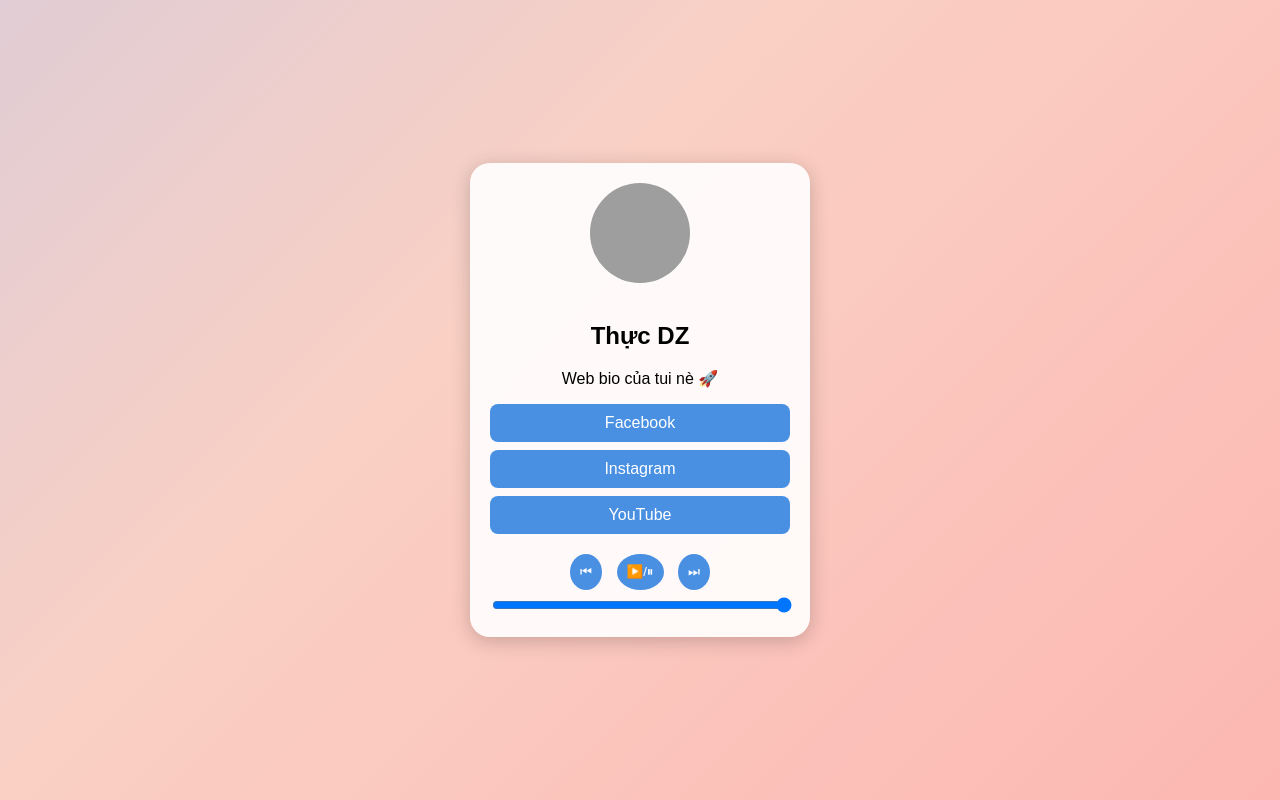
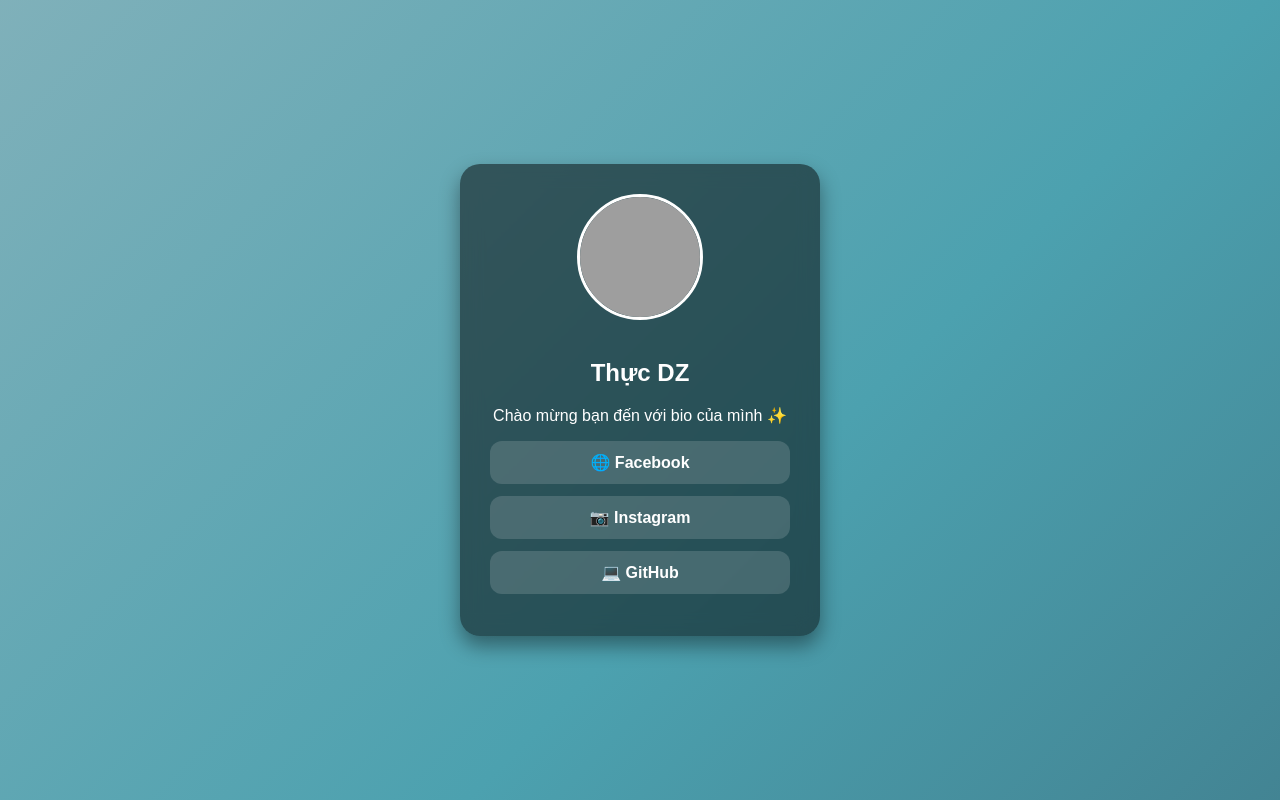
Before and after one commit to DONI1610/doni, a plain HTML site: page index.html in a window 1280 px wide. Drawn offline with Linux system fonts and the light colour scheme; grey boxes are pictures that could not be loaded.

Commit message:
Update index.html

```diff
--- a/index.html
+++ b/index.html
@@ -1,135 +1,88 @@
-
 <!DOCTYPE html>
 <html lang="vi">
 <head>
-  <meta charset="UTF-8">
-  <meta name="viewport" content="width=device-width, initial-scale=1.0">
-  <title>Bio Link</title>
+  <meta charset="UTF-8" />
+  <meta name="viewport" content="width=device-width, initial-scale=1.0"/>
+  <title>Bio</title>
   <style>
     body {
       margin: 0;
       font-family: Arial, sans-serif;
+      color: white;
       height: 100vh;
       display: flex;
       justify-content: center;
       align-items: center;
-      background: linear-gradient(-45deg, #ff9a9e, #fad0c4, #a1c4fd, #c2e9fb);
+      background: linear-gradient(-45deg, #2c3e50, #4ca1af, #bdc3c7, #2c3e50);
       background-size: 400% 400%;
-      animation: gradientBG 15s ease infinite;
+      animation: gradientBG 20s ease infinite;
+      overflow: hidden;
     }
-
     @keyframes gradientBG {
-      0% {background-position: 0% 50%;}
-      50% {background-position: 100% 50%;}
-      100% {background-position: 0% 50%;}
+      0% { background-position: 0% 50%; }
+      50% { background-position: 100% 50%; }
+      100% { background-position: 0% 50%; }
     }
 
     .card {
-      background: rgba(255,255,255,0.9);
+      background: rgba(0, 0, 0, 0.5);
       border-radius: 20px;
-      padding: 20px;
+      padding: 30px;
       text-align: center;
-      box-shadow: 0 4px 20px rgba(0,0,0,0.2);
       width: 300px;
+      box-shadow: 0 10px 20px rgba(0,0,0,0.4);
+      backdrop-filter: blur(10px);
+      animation: fadeIn 1.5s ease;
+    }
+    @keyframes fadeIn {
+      from { opacity: 0; transform: translateY(20px); }
+      to { opacity: 1; transform: translateY(0); }
     }
 
-    .card img {
-      width: 100px;
-      height: 100px;
+    .avatar {
+      width: 120px;
+      height: 120px;
       border-radius: 50%;
+      border: 3px solid white;
+      object-fit: cover;
       margin-bottom: 15px;
+      transition: transform 0.3s ease;
+    }
+    .avatar:hover {
+      transform: scale(1.1) rotate(5deg);
     }
 
     .links a {
       display: block;
-      margin: 8px 0;
-      padding: 10px;
-      background: #4a90e2;
+      margin: 12px 0;
+      padding: 12px;
+      background: rgba(255,255,255,0.15);
       color: white;
+      font-weight: bold;
       text-decoration: none;
-      border-radius: 8px;
-      transition: 0.3s;
+      border-radius: 12px;
+      transition: all 0.3s ease;
+      box-shadow: 0 0 0 rgba(255,255,255,0);
     }
-
     .links a:hover {
-      background: #357ABD;
-    }
-
-    .player {
-      margin-top: 15px;
-    }
-
-    .player button {
-      margin: 5px;
-      padding: 10px;
-      border: none;
-      border-radius: 50%;
-      background: #4a90e2;
-      color: white;
-      cursor: pointer;
-    }
-
-    .player input[type="range"] {
-      width: 100%;
+      background: rgba(255,255,255,0.3);
+      transform: scale(1.05);
+      box-shadow: 0 0 15px rgba(255,255,255,0.6);
     }
   </style>
 </head>
 <body>
+
   <div class="card">
-    <img src="https://i.pravatar.cc/300" alt="Avatar">
+    <img src="https://i.pravatar.cc/300" alt="Avatar" class="avatar" />
     <h2>Thực DZ</h2>
-    <p>Web bio của tui nè 🚀</p>
+    <p>Chào mừng bạn đến với bio của mình ✨</p>
     <div class="links">
-      <a href="#">Facebook</a>
-      <a href="#">Instagram</a>
-      <a href="#">YouTube</a>
-    </div>
-
-    <div class="player">
-      <audio id="audio" src="https://www.soundhelix.com/examples/mp3/SoundHelix-Song-1.mp3"></audio>
-      <div>
-        <button onclick="prev()">⏮</button>
-        <button onclick="togglePlay()">▶️/⏸</button>
-        <button onclick="next()">⏭</button>
-      </div>
-      <input type="range" id="volume" min="0" max="1" step="0.01" value="1">
+      <a href="https://facebook.com/" target="_blank">🌐 Facebook</a>
+      <a href="https://instagram.com/" target="_blank">📷 Instagram</a>
+      <a href="https://github.com/" target="_blank">💻 GitHub</a>
     </div>
   </div>
 
-  <script>
-    const audio = document.getElementById("audio");
-    const volume = document.getElementById("volume");
-
-    const playlist = [
-      "https://www.soundhelix.com/examples/mp3/SoundHelix-Song-1.mp3",
-      "https://www.soundhelix.com/examples/mp3/SoundHelix-Song-2.mp3",
-      "https://www.soundhelix.com/examples/mp3/SoundHelix-Song-3.mp3"
-    ];
-    let current = 0;
-
-    function togglePlay() {
-      if (audio.paused) {
-        audio.play();
-      } else {
-        audio.pause();
-      }
-    }
-
-    function next() {
-      current = (current + 1) % playlist.length;
-      audio.src = playlist[current];
-      audio.play();
-    }
-
-    function prev() {
-      current = (current - 1 + playlist.length) % playlist.length;
-      audio.src = playlist[current];
-      audio.play();
-    }
-
-    volume.addEventListener("input", () => {
-      audio.volume = volume.value;
-    });
-  </script>
 </body>
 </html>
```
